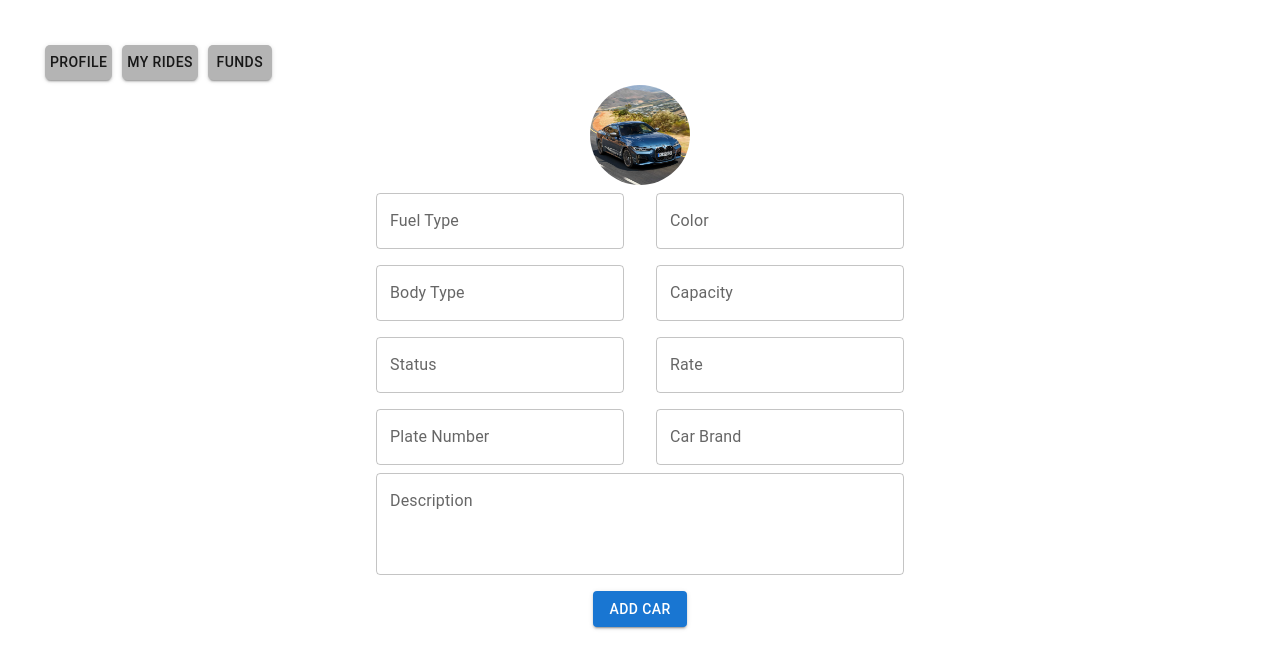
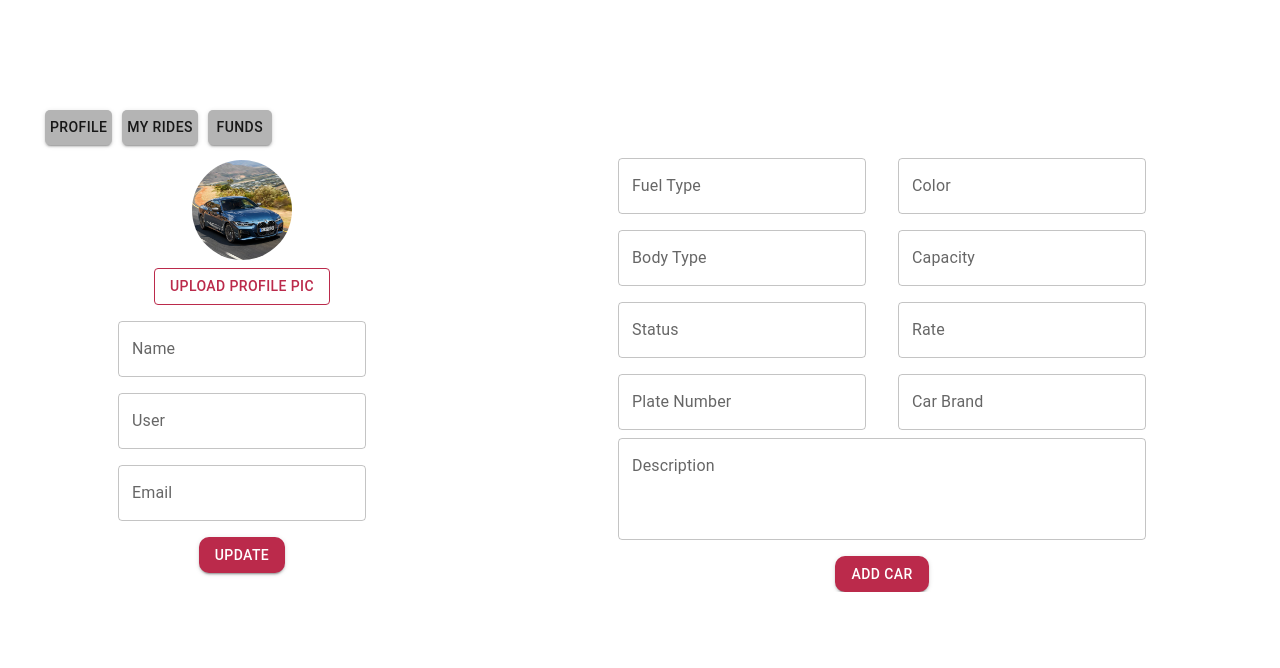
Before and after one commit to ISilviu/Hackathon-Oscorp, a React (Create React App) app: page /account in a window 1280 px wide. Shown: the top 668 px of the page. Built offline with nearby package versions, Linux system fonts and the light colour scheme; what apollo-link-rest would draw is missing.

Commit message:
account page worked on

```diff
--- /dev/null
+++ b/src/app/pages/account-page/AccountPage.css
@@ -0,0 +1,18 @@
+.AccPage {
+  padding-top: 65px;
+}
+
+.Content {
+  display: grid;
+  grid-template-columns: auto auto;
+}
+
+.userSettings {
+  justify-content: center;
+  display: flex;
+}
+
+.AddCar {
+  overflow: hidden;
+  height: 100%;
+}
--- a/src/app/pages/account-page/AccountPage.js
+++ b/src/app/pages/account-page/AccountPage.js
@@ -1,11 +1,13 @@
 import React from "react";
-import {Avatar, Button, TextareaAutosize, TextField} from "@mui/material";
+import {Avatar, Button, Input, TextareaAutosize, TextField} from "@mui/material";
 import { styled } from '@mui/material/styles';
 import Stack from '@mui/material/Stack';
 import {grey} from '@mui/material/colors';
 import Box from "@mui/material/Box";
 import {Link} from "react-router-dom";
 import {FormWrapper, TextFieldWrapper} from "./AccountPage.styles";
+import './AccountPage.css';
+import Header from "../../components/header/Header";
 
 const TabButton = styled(Button)(({ theme }) => ({
     color: theme.palette.getContrastText(grey[500]),
@@ -18,20 +20,60 @@ const TabButton = styled(Button)(({ theme }) => ({
     borderRadius: 5
 }));
 
+/*
+    data inregistrarii
+    name
+    picture url
+    email
+    username
+*/
+
 const AccountPage = () => {
     return (
-        <Box style={{overflow: "hidden", height: "100%"}}>
+        <div className="AccPage">
             <Box pt={5} pl={5}>
                 <TabButton sx={{backgroundColor: '#B4B4B4'}} variant="contained">Profile</TabButton>
                 <TabButton sx={{backgroundColor: '#B4B4B4'}} variant="contained">My Rides</TabButton>
                 <TabButton sx={{backgroundColor: '#B4B4B4'}} variant="contained">Funds</TabButton>
             </Box>
+            <div className="Content">
+
+                <div className="userSettings">
                     <FormWrapper>
                         <Avatar
                             alt="Remy Sharp"
                             src="images/placeholder.jpg"
                             sx={{ width: 100, height: 100 }}
                         />
+                        <TextFieldWrapper>
+                            <label htmlFor="contained-button-file">
+                                <Input accept="image/*" id="contained-button-file" multiple type="file"
+                                    className="hidden"
+                                />
+                                <Button variant="outlined" component="span" className="primary-olbtn">
+                                    Upload Profile Pic
+                                </Button>
+                            </label>
+                        </TextFieldWrapper>
+                        <TextFieldWrapper>
+                            <TextField id="outlined-basic" label="Name" variant="outlined" />
+                        </TextFieldWrapper>
+                        <TextFieldWrapper>
+                            <TextField id="outlined-basic" label="User" variant="outlined" />
+                        </TextFieldWrapper>
+                        <TextFieldWrapper>
+                            <TextField id="outlined-basic" label="Email" variant="outlined" />
+                        </TextFieldWrapper>
+                        <TextFieldWrapper>
+                            <Button variant="contained" component="span" className="primary-btn">
+                                Update
+                            </Button>
+                        </TextFieldWrapper>
+                    </FormWrapper>
+                </div>
+
+                <div className="AddCar">
+                    <FormWrapper>
                         <form style={{'margin-bottom': "1rem"}}>
                             <Box style={{display:"flex"}}>
                                 <Stack style={{margin: "0 1rem"}}>
@@ -79,11 +121,12 @@ const AccountPage = () => {
                             </TextFieldWrapper>
                         </form>
                         <Link to="/reviews" style={{ textDecoration: 'none' }}>
-                    <Button color="primary" variant="contained">Add Car</Button>
+                            <Button className="primary-btn" variant="contained">Add Car</Button>
                         </Link>
                     </FormWrapper>
-        </Box>
-
+                </div>
+            </div>
+        </div>
     )
 }
 
--- a/src/index.css
+++ b/src/index.css
@@ -37,3 +37,8 @@ code {
 
   border-radius: 10px !important;
 }
+
+.hidden {
+  opacity: 0;
+  position: absolute !important;
+}
```
Lines whose indentation alone changed are shown as unchanged.
